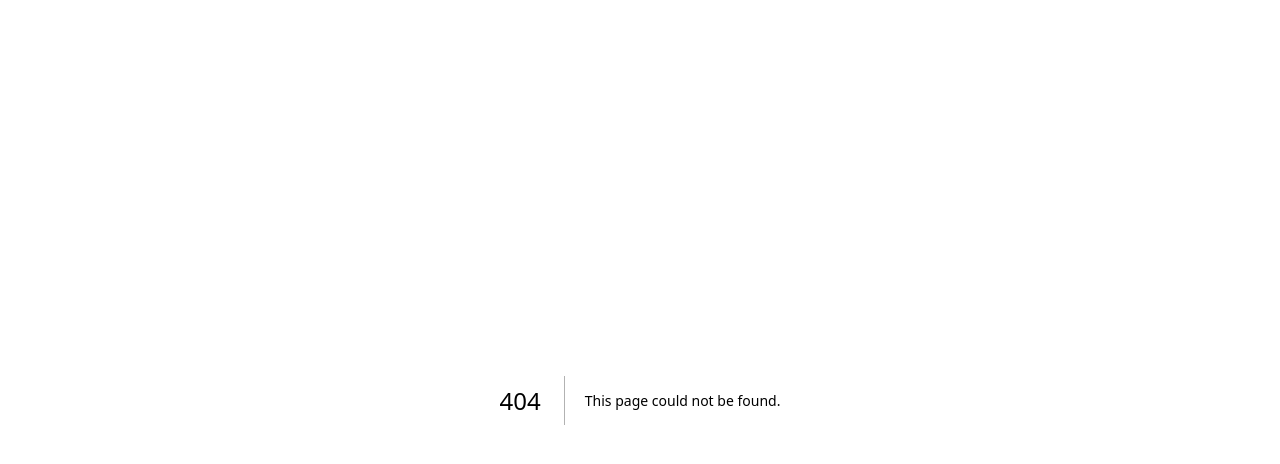
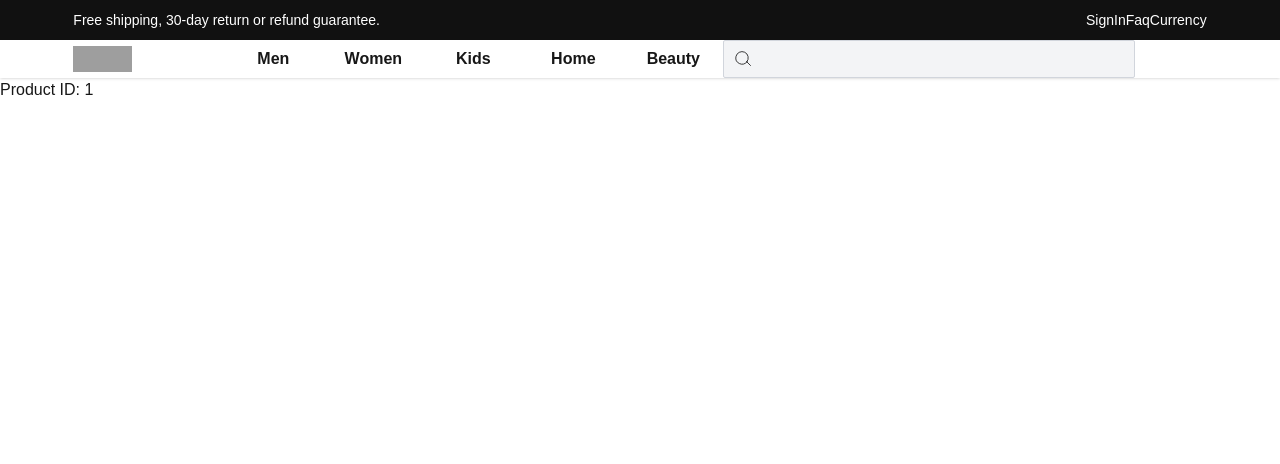
Before and after one commit to jithinkumarkk/ecommerce-app, a Next.js app: page /product/1 in a window 1280 px wide. Before the commit this address had no page. Shown: the top 464 px of the page. Built offline with nearby package versions, Linux system fonts and the light colour scheme; grey boxes are pictures that could not be loaded; some icons are missing.

Commit message:
Feat: Product view page and component added

```diff
--- /dev/null
+++ b/src/app/(store)/product/[id]/page.tsx
@@ -0,0 +1,20 @@
+import { Suspense } from "react";
+
+type ProductPageProps = {
+  params: Promise<{ id: string }>;
+};
+
+// Read the dynamic product ID
+async function ProductDetails({ params }: ProductPageProps) {
+  const { id } = await params;
+  return <div>Product ID: {id}</div>;
+}
+
+// Main page
+export default function ProductPage({ params }: ProductPageProps) {
+  return (
+    <Suspense fallback={<div>Loading product...</div>}>
+      <ProductDetails params={params} />
+    </Suspense>
+  );
+}
```
Also changed, not shown: src/components/product/ProductView.tsx (added).
